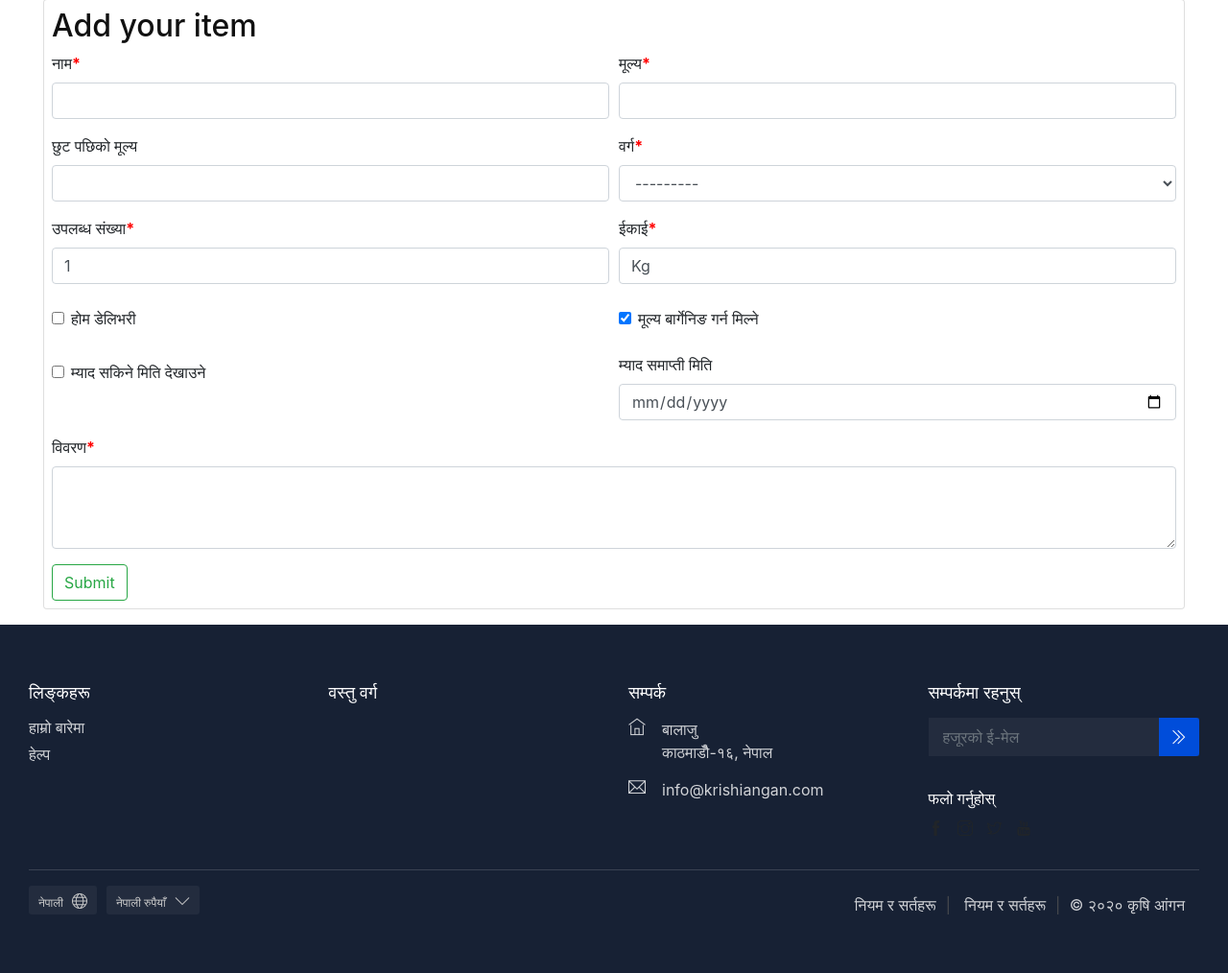
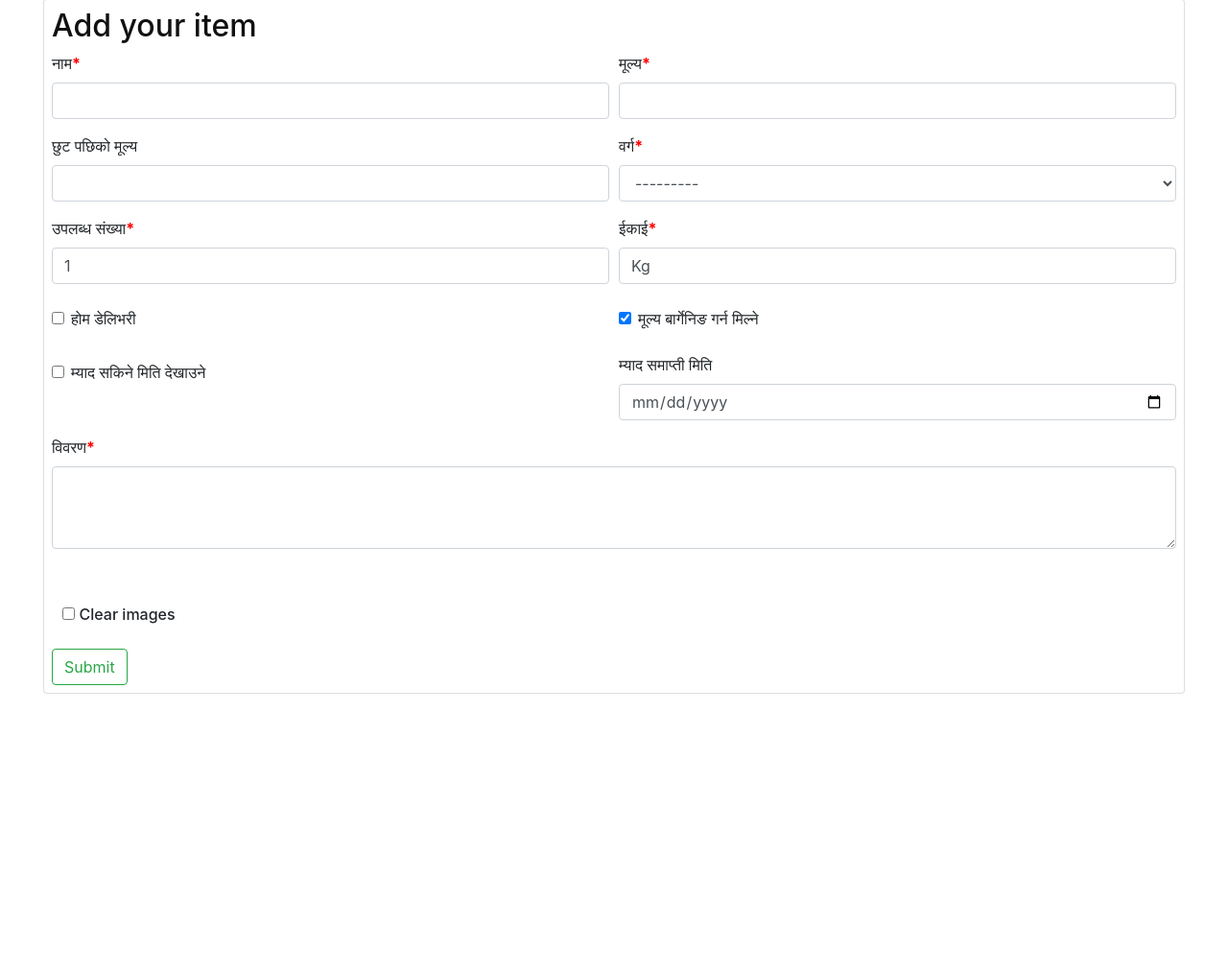
Before and after one commit to poudyalanil/krishiangan, a Django app: template templates/add_item.html in a window 1280 px wide. Shown: the part 96-1110 px from the top of the page at 96% size. Run offline with Django 3.2, Linux system fonts and the light colour scheme; the template is opened without the code that fills it: values that come from a table or form of the project are taken from there, others are empty; some libraries are stand-ins or nearby versions.

Commit message:
fixes in image update multiple

```diff
--- a/core/views.py
+++ b/core/views.py
@@ -674,7 +674,10 @@ def edit_item(request, pk):
             post_form.user_id = user.id
 
             mtest = post_form.save()
-            Images.objects.filter(item=item).delete()
+            clear_img = request.POST.get('clear_images')
+            if(clear_img == 'on'):
+                Images.objects.filter(item=item).delete()
+
             for img in request.FILES.getlist('form-0-image'):
                 Images.objects.create(item=item, image=img)
 
--- a/templates/custom_fields/multiple_images.html
+++ b/templates/custom_fields/multiple_images.html
@@ -1,5 +1,11 @@
+
+<div class="col-md-12">
 {% for item in item_images %}
-<p>
     <img class="rounded app-icon p-2" src="{{ item.image.url }}" height="100" width="150">
-</p>
 {% endfor %}
+</div>
+<br/>
+<div class="p-3">
+    <input type="checkbox" name="clear_images" id="clear_images">
+    <label for="clear_images">Clear images</label>
+</div>
```
Also changed, not shown: media_root/item_images/8/Bhoj_Raj_Signature_-_Red.png (added), media_root/item_images/8/Shivhari_Acharya_Signature_-_Red.png (added).
